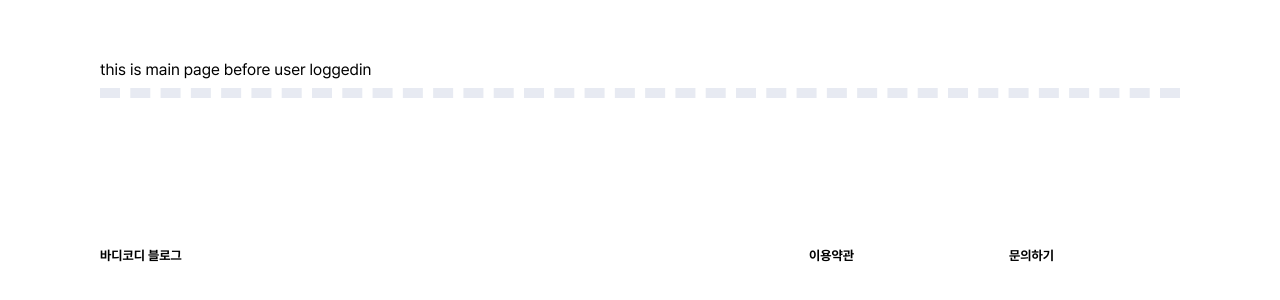
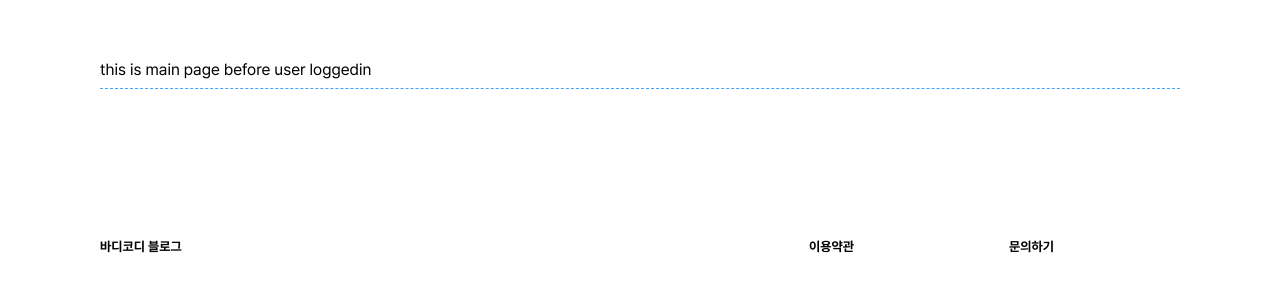
Before and after one commit to hyobumcodi/scaffolding-react-with-stackflow, a React (Create React App) app: page / in a window 1280 px wide. Shown: the part 98-398 px from the top of the page. Built offline with nearby package versions, Linux system fonts and the light colour scheme.

Commit message:
🎨 Theme type convetion refactoring
with as const

```diff
--- a/src/components/home/Main/Main.tsx
+++ b/src/components/home/Main/Main.tsx
@@ -2,6 +2,7 @@ import React from 'react';
 
 import { useCheckSignin } from 'hooks';
 import { UiComponent } from 'components';
+import { theme } from 'styles';
 
 function Main() {
   const { isLoading } = useCheckSignin();
@@ -11,9 +12,8 @@ function Main() {
       <main css={{ padding: '100px' }}>
         this is main page before user loggedin
         <UiComponent.Divider
-          thickness="bold"
           variant="dashed"
-          color="#E7EAF2"
+          color={theme.color.primary.blue100}
           css={{ margin: '0 auto', marginTop: '10px' }}
         />
       </main>
--- a/src/components/ui/Dialog/style.ts
+++ b/src/components/ui/Dialog/style.ts
@@ -14,7 +14,7 @@ const backgroundCover =
   (opacity: number, isWhite: boolean) =>
   ({
     color: {
-      gray: { gray1000, gray0 },
+      gray: { gray0, gray1000 },
     },
   }: Theme): CSSObject => ({
     background: isWhite ? gray0 : gray1000,
--- a/src/components/ui/Divider/Divider.tsx
+++ b/src/components/ui/Divider/Divider.tsx
@@ -1,7 +1,6 @@
 import * as React from 'react';
 import { Interpolation, Theme } from '@emotion/react';
 import { DividerOrientationType, DividerVariantType, DividerThicknessType, DividerSizeType } from 'types';
-import { theme } from 'styles';
 import { borderStyle } from './style';
 
 interface Props extends React.HTMLAttributes<HTMLHRElement> {
@@ -14,14 +13,7 @@ interface Props extends React.HTMLAttributes<HTMLHRElement> {
 }
 
 function Divider(props: Props) {
-  const {
-    orientation = 'horizontal',
-    variant = 'solid',
-    thickness = 'thin',
-    size = '100%',
-    color = theme.color.gray.gray200,
-    css,
-  } = props;
+  const { orientation = 'horizontal', variant = 'solid', thickness = 'thin', size = '100%', color, css } = props;
 
   return <hr {...props} css={[borderStyle(orientation, variant, thickness, size, color), css]} />;
 }
--- a/src/components/ui/Divider/style.ts
+++ b/src/components/ui/Divider/style.ts
@@ -1,14 +1,20 @@
-import { CSSObject } from '@emotion/react';
+import { CSSObject, Theme } from '@emotion/react';
 import { DividerOrientationType, DividerVariantType, DividerThicknessType } from 'types';
 
-const borderStyle = (
+const borderStyle =
+  (
     orientation?: DividerOrientationType,
     variant?: DividerVariantType,
     thickness?: DividerThicknessType,
     size?: React.CSSProperties['width'],
     color?: string,
-): CSSObject => ({
-  borderColor: color,
+  ) =>
+  ({
+    color: {
+      gray: { gray200 },
+    },
+  }: Theme): CSSObject => ({
+    borderColor: color || gray200,
     borderStyle: variant,
     ...(orientation === 'horizontal'
       ? {
--- a/src/styles/theme.ts
+++ b/src/styles/theme.ts
@@ -1,4 +1,4 @@
-import { CSSObject, Theme } from '@emotion/react';
+import { CSSObject } from '@emotion/react';
 
 const layout: CSSObject = {
   display: 'flex',
@@ -7,7 +7,7 @@ const layout: CSSObject = {
   margin: '0 auto',
 };
 
-const theme: Theme = {
+const theme = {
   color: {
     primary: {
       blue100: '#3da4ff',
@@ -94,6 +94,6 @@ const theme: Theme = {
       width: '50%',
     },
   },
-};
+} as const;
 
 export default theme;
```
Also changed, not shown: src/types/emotion.d.ts (added, +9 -0 lines), src/types/theme.ts (deleted, +0 -29 lines). Lines whose indentation alone changed are shown as unchanged.
